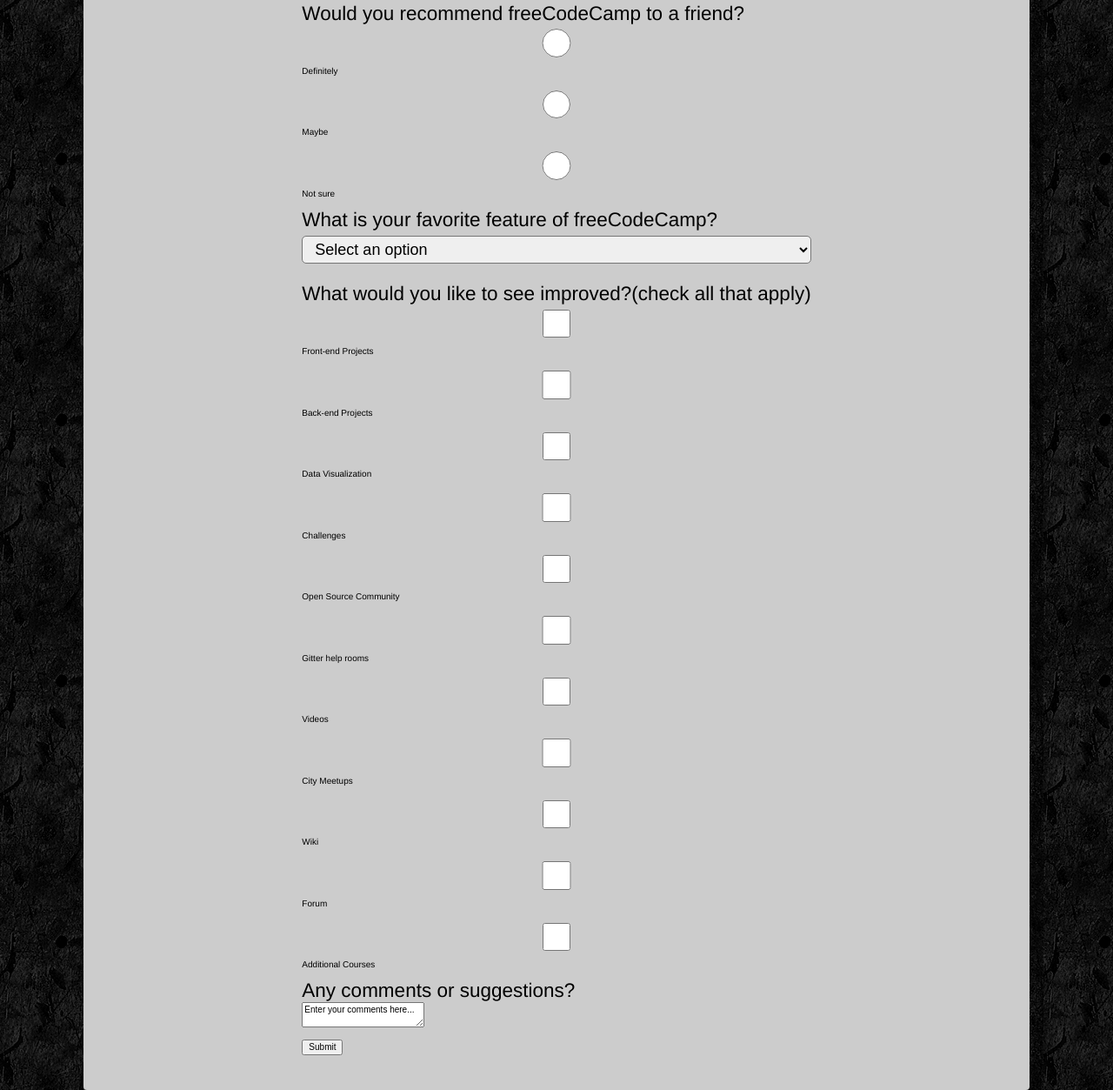
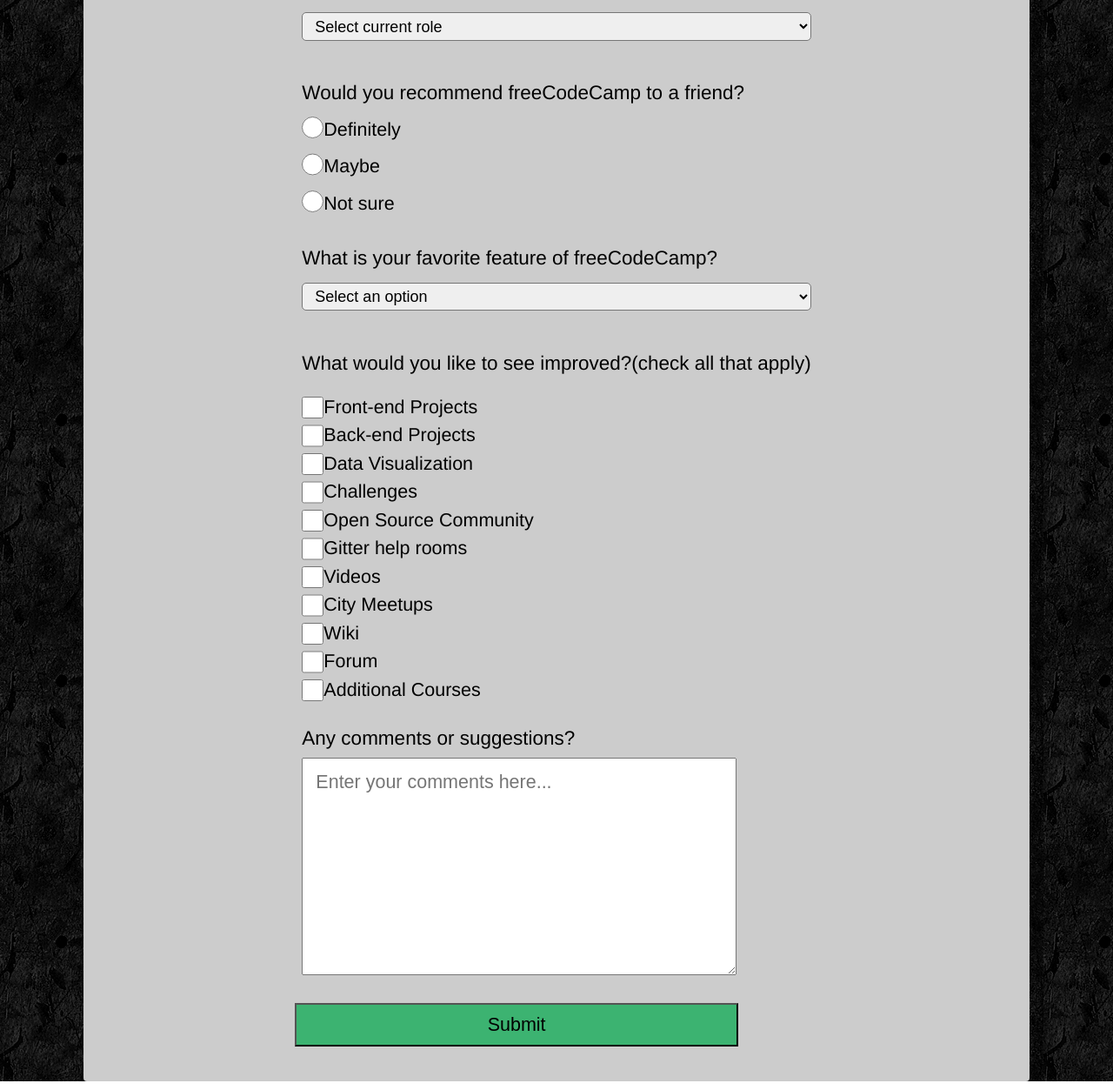
Before and after one commit to tonymorristm/survey-form, a plain HTML site: page index.html in a window 1280 px wide. Shown: the part 530-1783 px from the top of the page at 87% size. Drawn offline with Linux system fonts and the light colour scheme.

Commit message:
finish css styling - all tests pass

```diff
--- a/css/style.css
+++ b/css/style.css
@@ -20,10 +20,6 @@
   /*margin-top: 20px;*/
 }
 
-section {
-  /* background-color: white; */
-}
-
 #title {
   font-size: 3.6rem;
   color:  white;
@@ -36,11 +32,21 @@
   text-align: center;
 }
 
-label {
+fieldset {
+  border: none;
+  margin-bottom: 10px;
+}
+
+p {
   font-size: 2.25rem;
 }
 
-input, select {
+p {
+  margin-top: 5px;
+  margin-bottom: 10px;
+}
+
+input[type="text"], [type="email"], [type="number"], select  {
   height: 3.25rem;
   width: 100%;
   border-radius: .5rem;
@@ -49,6 +55,37 @@
   margin-top: 5px;
   margin-bottom: 10px;
 }
+
+label {
+  font-size: 2.15rem;
+  display: flex;
+  align-items: center;
+}
+
+input[type="checkbox"] {
+  height: 3.25rem;
+  width: 25px;
+  border-radius: 1.5rem;
+  font-size: 1.8rem;
+  padding-left: 10px;
+}
+
+input[type="radio"] {
+  height: 3.25rem;
+  width: 25px;
+  /* border-radius: 1.5rem; */
+  font-size: 1.8rem;
+  padding-left: 10px;
+}
+
+
+#radio-group {
+    display: flex;
+    align-items: center;
+    font-size: 2.15rem;
+    margin-bottom: 0.5rem;
+}
+
 
 #form {
   background-color: #ccc;
@@ -64,3 +101,21 @@
   /* border: 4px solid #5fc3c5; */
   padding: 40px;
 }
+
+textarea {
+  width: 500px;
+  height: 250px;
+  padding-top: 15px;
+  padding-left: 15px;
+}
+
+#comments {
+  font-size: 2.15rem;
+}
+
+#submit {
+  width: 510px;
+  height: 50px;
+  background-color: mediumseagreen;
+  font-size: 2.15rem;
+}
--- a/index.html
+++ b/index.html
@@ -18,7 +18,9 @@
       <div id="form">
 
     <form action="" id="survey-form">
+
 <!-- Name Info - input -->
+      <fieldset>
       <label id="name-label">Name</label>
       <br>
       <input type="text" name="Name" placeholder="Enter your name" required id="name"><br>
@@ -31,8 +33,10 @@
       <br>
       <input type="number" name="Age" placeholder="Enter your age" id="number" min="0" max="100"><br>
       <br>
+    </fieldset>
 
 <!-- Current Role - dropdown -->
+    <fieldset>
       <label for="role">What is your current role:</label>
       <br>
       <select id="dropdown">
@@ -44,20 +48,30 @@
         <option value="five">Other</option>
       </select><br>
      <br>
+    </fieldset>
 
 <!-- Recommendation? - radio -->
-     <label id="recommend">Would you recommend freeCodeCamp to a friend?</label><br>
+    <fieldset>
+      <p>Would you recommend freeCodeCamp to a friend?</p>
 
-      <input type="radio" name="recommend" value="definitely"> Definitely <br>
-      <br>
-      <input type="radio" name="recommend" value="maybe"> Maybe <br>
-      <br>
-      <input type="radio" name="recommend" value="notsure"> Not sure  <br>
-      <br>
+    <label id="radio-group">
+      <input type="radio" name="recommend" value="definitely" id="radio-group">Definitely
+     </label>
+
+    <label id="radio-group">
+      <input type="radio" name="recommend" value="maybe" id="radio-group"> Maybe
+    </label>
+
+    <label id="radio-group">
+      <input type="radio" name="recommend" value="notsure" id="radio-group"> Not sure
+    </label>
+
+  </fieldset>
 
 <!-- Favorite Feature - dropdown -->
-      <label for="role">What is your favorite feature of freeCodeCamp?</label>
-      <br>
+    <fieldset>
+      <p>What is your favorite feature of freeCodeCamp?</p>
+
       <select id="dropdown" placeholder="Select an option">
         <option value="" selected>Select an option</option>
         <option value="one">Challenges</option>
@@ -66,38 +80,63 @@
         <option value="four">Open Source</option>
       </select><br>
       <br>
+    </fieldset>
 
 <!-- Improvements - checkbox -->
-      <label id="improvements" name="improvements">What would you like to see improved?(check all that apply)</label><br>
+    <fieldset>
+      <p>What would you like to see improved?(check all that apply)</p><br>
+      <label>
+        <input type="checkbox" name="improvements" value="frontendprojects"> Front-end Projects <br>
+      </label>
 
-      <input type="checkbox" name="improvements" value="frontendprojects"> Front-end Projects <br>
-      <br>
+      <label>
         <input type="checkbox" name="improvements" value="backendprojects"> Back-end Projects <br>
-      <br>
+      </label>
+
+      <label>
         <input type="checkbox" name="improvements" value="datavisualization"> Data Visualization  <br>
-      <br>
+      </label>
+
+      <label>
         <input type="checkbox" name="improvements" value="challenges"> Challenges  <br>
-      <br>
+      </label>
+
+      <label>
         <input type="checkbox" name="improvements" value="opensourcecommunity"> Open Source Community  <br>
-      <br>
+      </label>
+
+      <label>
         <input type="checkbox" name="improvements" value="gitter"> Gitter help rooms  <br>
-      <br>
+      </label>
+
+      <label>
         <input type="checkbox" name="improvements" value="videos"> Videos  <br>
-      <br>
+      </label>
+
+      <label>
         <input type="checkbox" name="improvements" value="meetups"> City Meetups  <br>
-      <br>
+      </label>
+
+      <label>
         <input type="checkbox" name="improvements" value="wiki"> Wiki  <br>
-      <br>
+      </label>
+
+      <label>
         <input type="checkbox" name="improvements" value="forum"> Forum  <br>
-      <br>
+      </label>
+
+      <label>
         <input type="checkbox" name="improvements" value="additionalcourses"> Additional Courses  <br>
-      <br>
+      </label>
+    </fieldset>
 
 <!-- Comments_Suggestions - textarea -->
-      <label for="comments">Any comments or suggestions?</label><br>
-      <textarea id="comments" name="comments">Enter your comments here...
-      </textarea><br>
+    <fieldset>
+      <p>Any comments or suggestions?</p>
+      <textarea id="comments" name="comments" placeholder="Enter your comments here..."></textarea><br>
       <br>
+    </fieldset>
+
 <!-- Submit button -->
       <button type="submit" id="submit">Submit</button>
 
```
Lines whose indentation alone changed are shown as unchanged.
